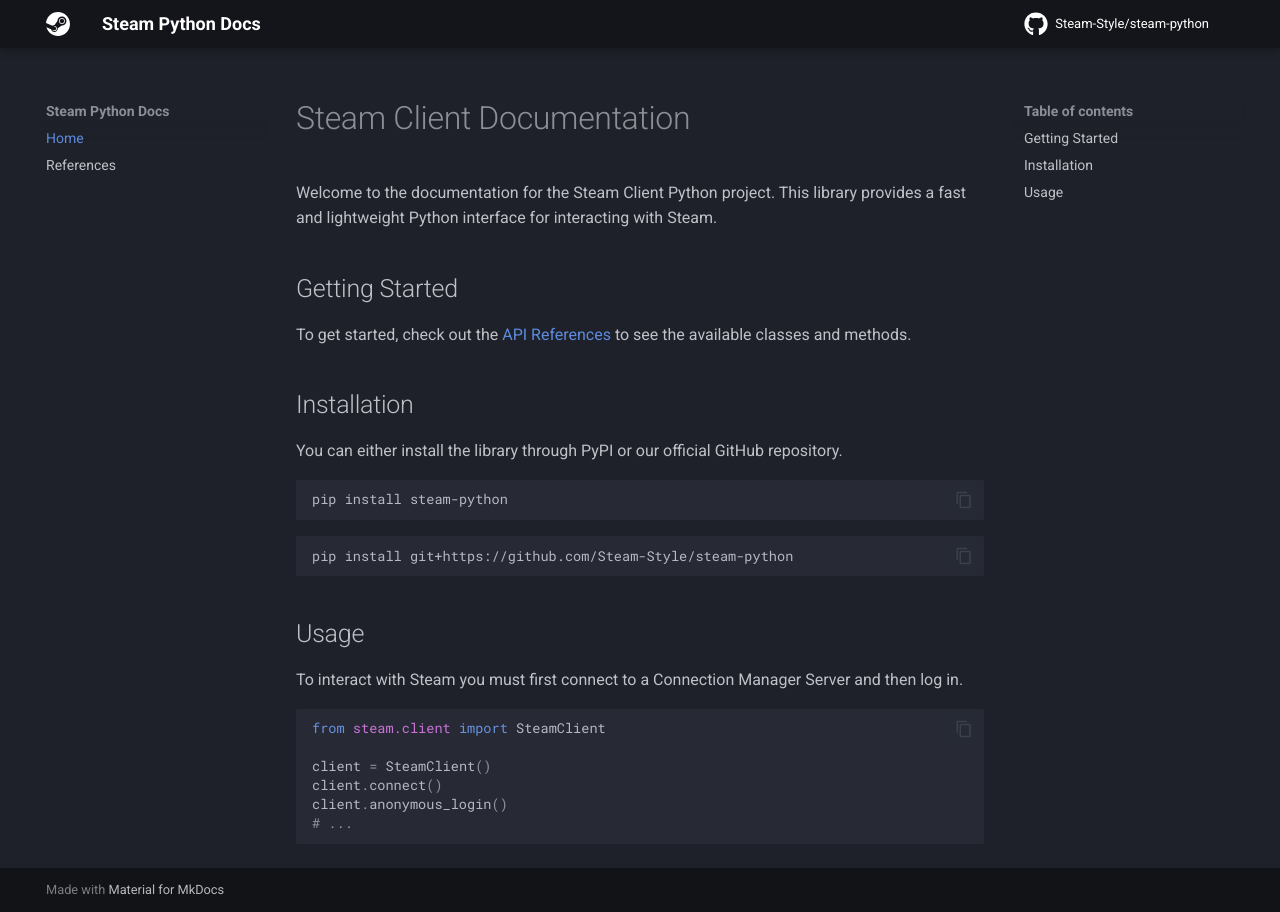
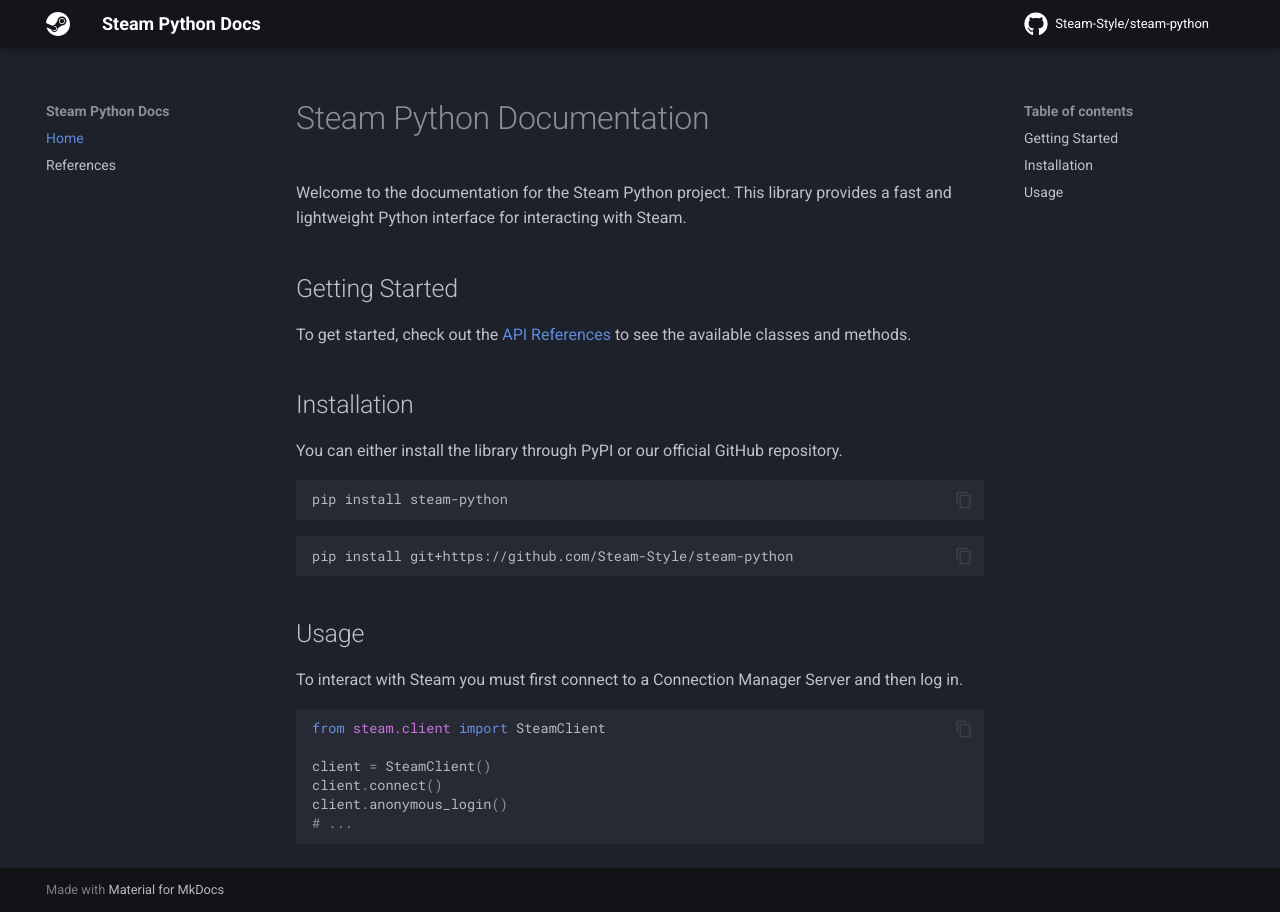
Before and after one commit to Steam-Style/steam-python, an MkDocs documentation site: the page built from docs/index.md, in a window 1280 px wide. Built offline with MkDocs 1.6.1 and Material for MkDocs 9.7.7, drawn with Linux system fonts in a browser that asks for light colours; comment, search, counter and statistics services are not loaded.

Commit message:
Update documentation

```diff
--- a/docs/index.md
+++ b/docs/index.md
@@ -1,6 +1,6 @@
-# Steam Client Documentation
+# Steam Python Documentation
 
-Welcome to the documentation for the Steam Client Python project. This library provides a fast and lightweight Python interface for interacting with Steam.
+Welcome to the documentation for the Steam Python project. This library provides a fast and lightweight Python interface for interacting with Steam.
 
 ## Getting Started
 
--- a/pyproject.toml
+++ b/pyproject.toml
@@ -5,7 +5,7 @@ build-backend = "setuptools.build_meta"
 [project]
 name = "steam-python"
 version = "0.0.1"
-description = "A Steam client library"
+description = "A fast and lightweight Python interface for interacting with Steam."
 readme = "README.md"
 requires-python = ">=3.8"
 classifiers = [
```
Also changed, not shown: README.md (+1 -1 lines).
